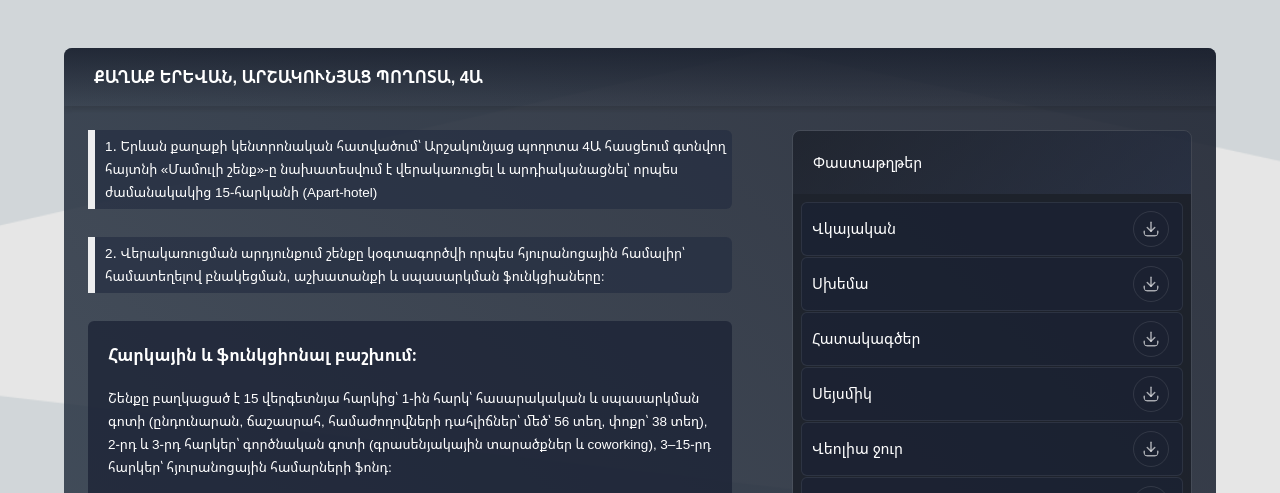
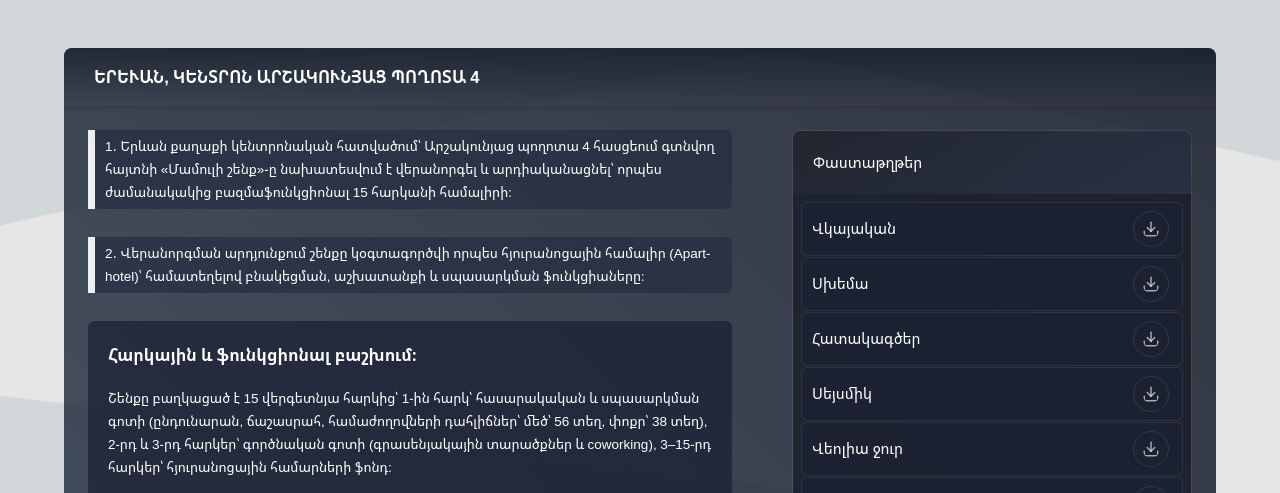
Before and after one commit to ScriptForgeCraft/PROSPECT-24-Arshakunyac, a website built with Vite: page index.html in a window 1280 px wide. Shown: the part 1262-1755 px from the top of the page. Built offline with nearby package versions, Linux system fonts and the light colour scheme.

Commit message:
text fix

```diff
--- a/index.html
+++ b/index.html
@@ -5,7 +5,7 @@
     <meta charset="UTF-8">
     <meta name="viewport" content="width=device-width, initial-scale=1.0">
     <link rel="shortcut icon" href="/images/favicon.png">
-    <title>ԱՐՇԱԿՈՒՆՅԱՑ | ՔԱՂԱՔ ԵՐԵՎԱՆ, ԱՐՇԱԿՈՒՆՅԱՑ ՊՈՂՈՏԱ, 4Ա «ՄԱՄՈՒԼԻ ՇԵՆՔ»</title>
+    <title>ԱՐՇԱԿՈՒՆՅԱՑ | ՔԱՂԱՔ ԵՐԵՎԱՆ, ԱՐՇԱԿՈՒՆՅԱՑ ՊՈՂՈՏԱ, 4 «ՄԱՄՈՒԼԻ ՇԵՆՔ»</title>
     <meta name="description"
         content="Ներդրումային փաթեթ՝ ներառյալ տարածքի նկարագրություն, նախագծային նյութեր և ներբեռնվող փաստաթղթեր։">
     <meta name="robots" content="index, follow">
@@ -84,7 +84,7 @@
             <div class="header-block">
                 <h1 class="h1-bold-white">ՆԵՐԴՐՈՒՄԱՅԻՆ ՓԱԹԵԹԻ ԲԱՂԱԴՐԻՉՆԵՐ</h1>
                 <p class="location-text">
-                    ՔԱՂԱՔ ԵՐԵՎԱՆ, ԱՐՇԱԿՈՒՆՅԱՑ ՊՈՂՈՏԱ, 4Ա «ՄԱՄՈՒԼԻ ՇԵՆՔ»
+                    ՔԱՂԱՔ ԵՐԵՎԱՆ, ԱՐՇԱԿՈՒՆՅԱՑ ՊՈՂՈՏԱ, 4 «ՄԱՄՈՒԼԻ ՇԵՆՔ»
                 </p>
             </div>
             <div class="component-display">
@@ -200,7 +200,7 @@
         <!-- Section 3: Details & Documents -->
         <section id="details" class="container">
             <div class="header-block">
-                <h1 class="h1-bold-white">ՔԱՂԱՔ ԵՐԵՎԱՆ, ԱՐՇԱԿՈՒՆՅԱՑ ՊՈՂՈՏԱ, 4Ա</h1>
+                <h1 class="h1-bold-white">ԵՐԵՒԱՆ, ԿԵՆՏՐՈՆ ԱՐՇԱԿՈՒՆՅԱՑ ՊՈՂՈՏԱ 4</h1>
             </div>
             <div class="split-view">
                 <article class="text-content">
@@ -208,14 +208,13 @@
                     <div class="info-block">
                         <div class="content-block">
                             <p class="left-shadow">
-
-                                1․ Երևան քաղաքի կենտրոնական հատվածում՝ Արշակունյաց պողոտա 4Ա հասցեում գտնվող հայտնի
-                                «Մամուլի շենք»-ը նախատեսվում է վերակառուցել և արդիականացնել՝ որպես ժամանակակից
-                                15-հարկանի (Apart-hotel)
+                                1․ Երևան քաղաքի կենտրոնական հատվածում՝ Արշակունյաց պողոտա 4 հասցեում գտնվող հայտնի
+                                «Մամուլի շենք»-ը նախատեսվում է վերանորգել և արդիականացնել՝ որպես ժամանակակից
+                                բազմաֆունկցիոնալ 15 հարկանի համալիրի։
                             </p>
 
-                            <p class="left-shadow">2․ Վերակառուցման արդյունքում շենքը կօգտագործվի որպես հյուրանոցային
-                                համալիր՝ համատեղելով բնակեցման, աշխատանքի և սպասարկման ֆունկցիաները։
+                            <p class="left-shadow">2․ Վերանորգման արդյունքում շենքը կօգտագործվի որպես հյուրանոցային
+                                համալիր (Apart-hotel)՝ համատեղելով բնակեցման, աշխատանքի և սպասարկման ֆունկցիաները։
                             </p>
 
                             <div class="block">
```
